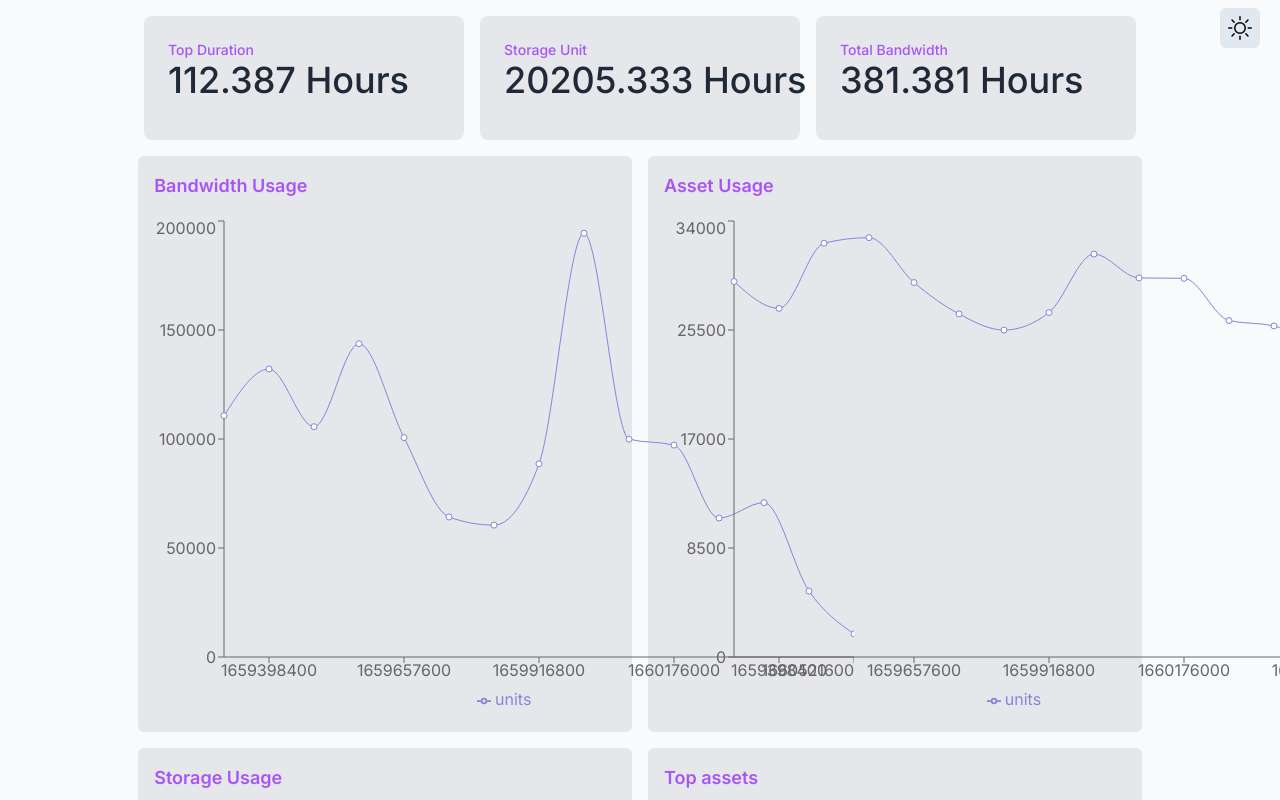
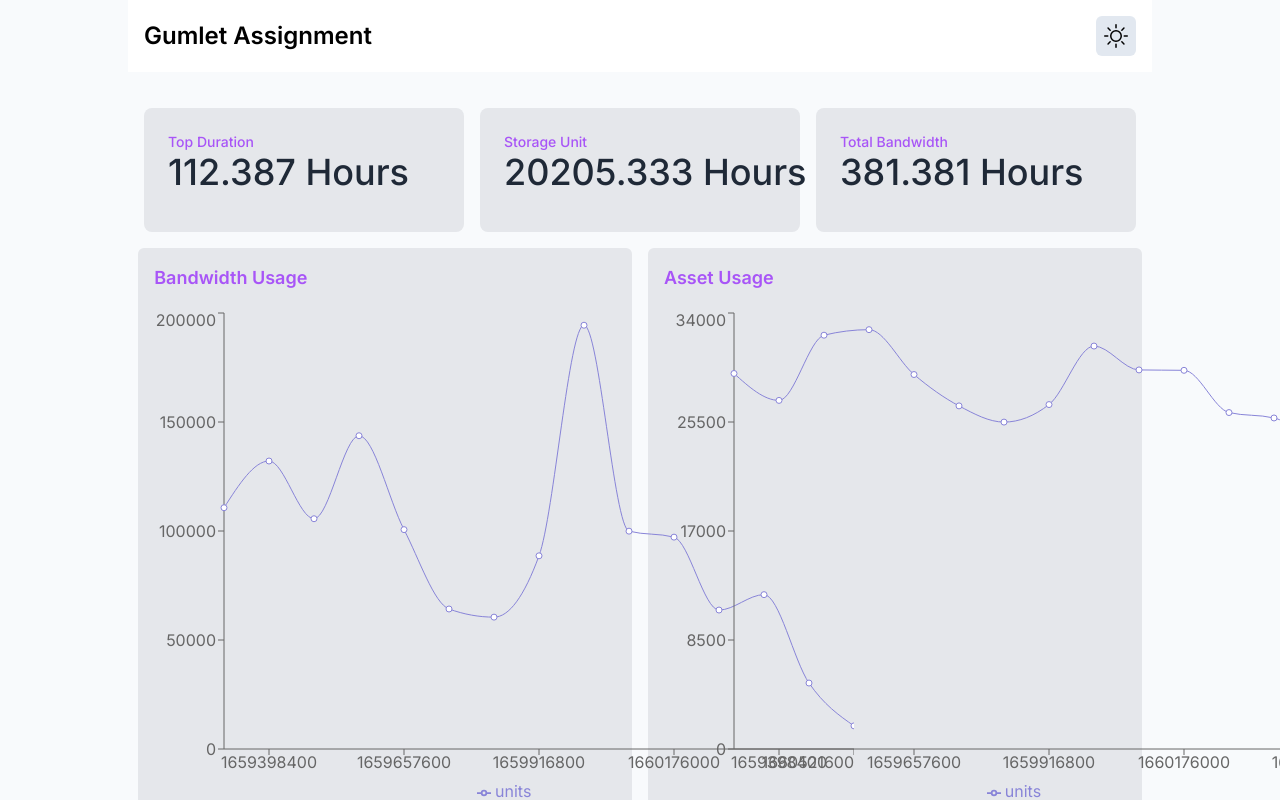
Before and after one commit to pranikz/gumlethq-assignment, a Next.js app: page / in a window 1280 px wide. Shown: the top 800 px of the page. Built offline with nearby package versions, Linux system fonts and the light colour scheme.

Commit message:
feat: added charts

```diff
--- a/app/components/ThemeSwitcher.tsx
+++ b/app/components/ThemeSwitcher.tsx
@@ -17,7 +17,7 @@ export const ThemeSwitcher = () => {
 
   return (
     <button
-      className={`w-fit absolute right-5 top-2 p-2 rounded-md hover:scale-110 active:scale-100 ${switchThemeDuration} bg-slate-200 dark:bg-[#212933]`}
+      className={`right-5 top-2 p-2 rounded-md hover:scale-110 active:scale-100 ${switchThemeDuration} bg-slate-200 dark:bg-[#212933]`}
       onClick={() => setTheme(theme === "dark" ? "light" : "dark")}
     >
       {theme === "light" ? (
--- a/app/layout.tsx
+++ b/app/layout.tsx
@@ -22,7 +22,6 @@ export default function RootLayout({
         className={`${inter.className} bg-slate-50 dark:bg-[#0d1117] ${switchThemeDuration}`}
       >
         <ThemeProvider attribute="class" defaultTheme="system" enableSystem>
-          <ThemeSwitcher />
           <main>{children}</main>
         </ThemeProvider>
       </body>
--- a/app/page.tsx
+++ b/app/page.tsx
@@ -1,7 +1,19 @@
 import Dashboard from "./Dashboard/page";
+import { ThemeSwitcher } from "./components";
 export default function Home() {
   return (
     <div className="flex flex-col h-screen gap-5 w-[80%] mx-auto">
+      <nav className="bg-white border-gray-200 dark:bg-gray-900">
+        <div className="flex flex-wrap justify-between items-center w-full p-4 ">
+          <span className="self-center text-2xl font-semibold whitespace-nowrap dark:text-white">
+            Gumlet Assignment
+          </span>
+          <div className="flex items-center">
+            <ThemeSwitcher />
+          </div>
+        </div>
+      </nav>
+
       <Dashboard />
     </div>
   );
```
